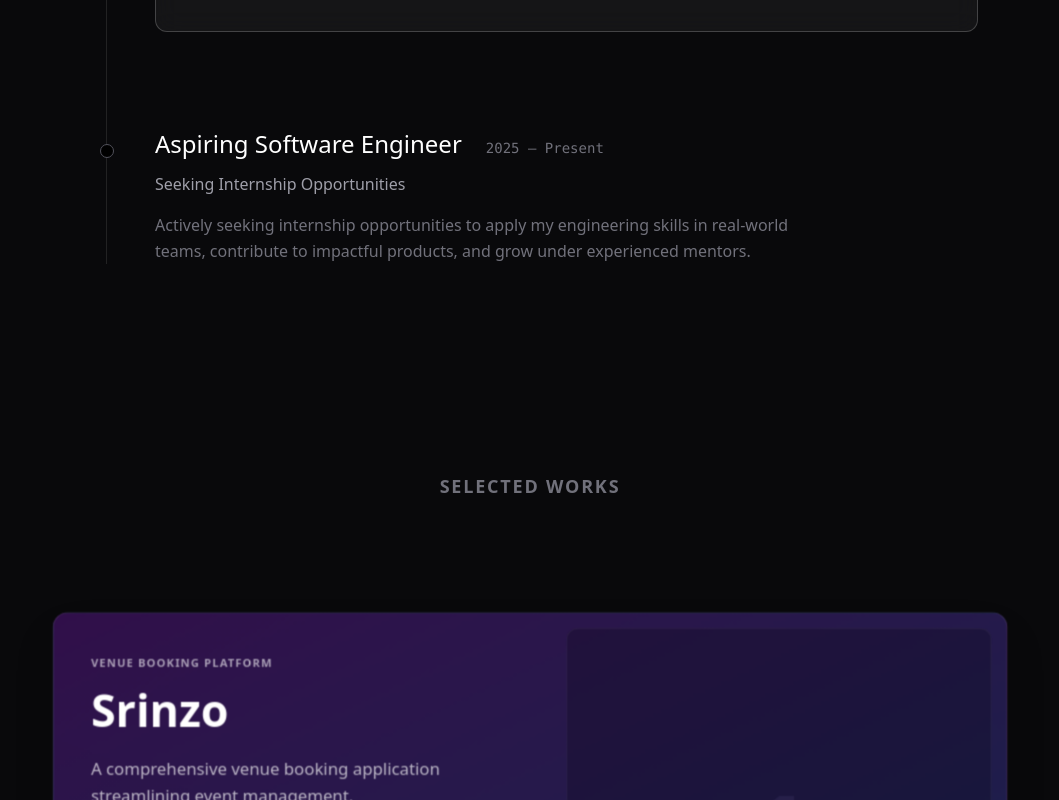
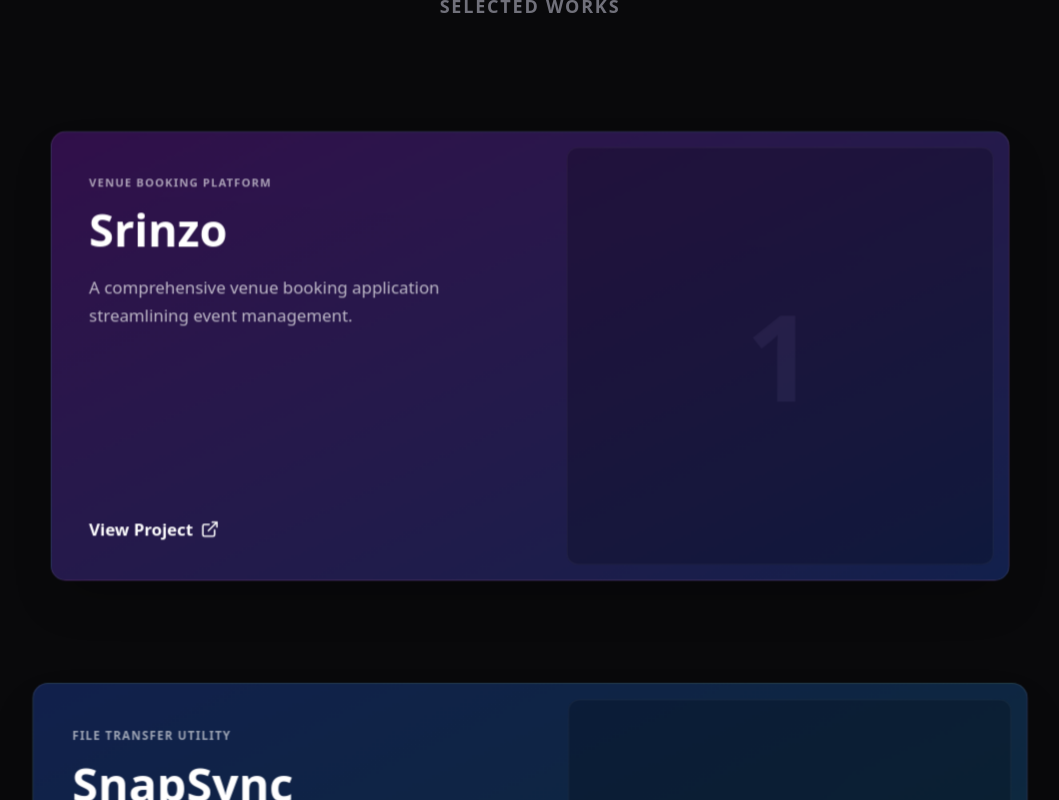
Before and after one commit to Saurabh-Nishad-WD/Portfolio, a React (Vite) app: page / in a window 1280 px wide. Shown: the part 4240-5040 px from the top of the page, without its empty margins (110-1169 px from the left). Built offline with nearby package versions, Linux system fonts and the light colour scheme.

Commit message:
fix: update scroll transformation ranges and adjust Hero section height for improved animation

```diff
--- a/src/components/Sections/Hero.jsx
+++ b/src/components/Sections/Hero.jsx
@@ -5,12 +5,12 @@ const Hero = () => {
         offset: ["start start", "end start"],
     });
 
-    const opacity = useTransform(scrollYProgress, [0, 0.5], [1, 0]);
-    const scale = useTransform(scrollYProgress, [0, 0.5], [1, 0.85]);
-    const y = useTransform(scrollYProgress, [0, 0.5], [0, 80]);
+    const opacity = useTransform(scrollYProgress, [0, 1], [1, 0]);
+    const scale = useTransform(scrollYProgress, [0, 1], [1, 0.85]);
+    const y = useTransform(scrollYProgress, [0, 1], [0, 80]);
 
     return (
-        <section className="h-[200vh] relative">
+        <section className="h-[140vh] relative">
             <div className="sticky top-0 h-screen flex flex-col items-center justify-center overflow-hidden">
 
                 {/* Main Content */}
```
